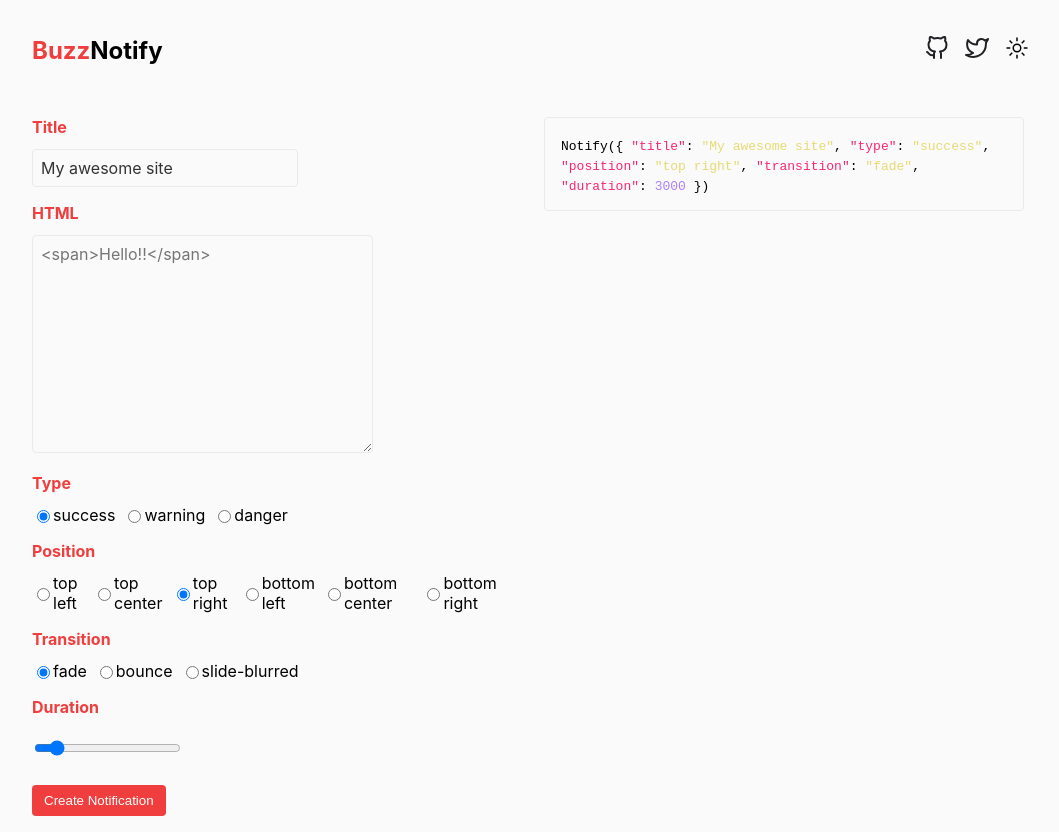
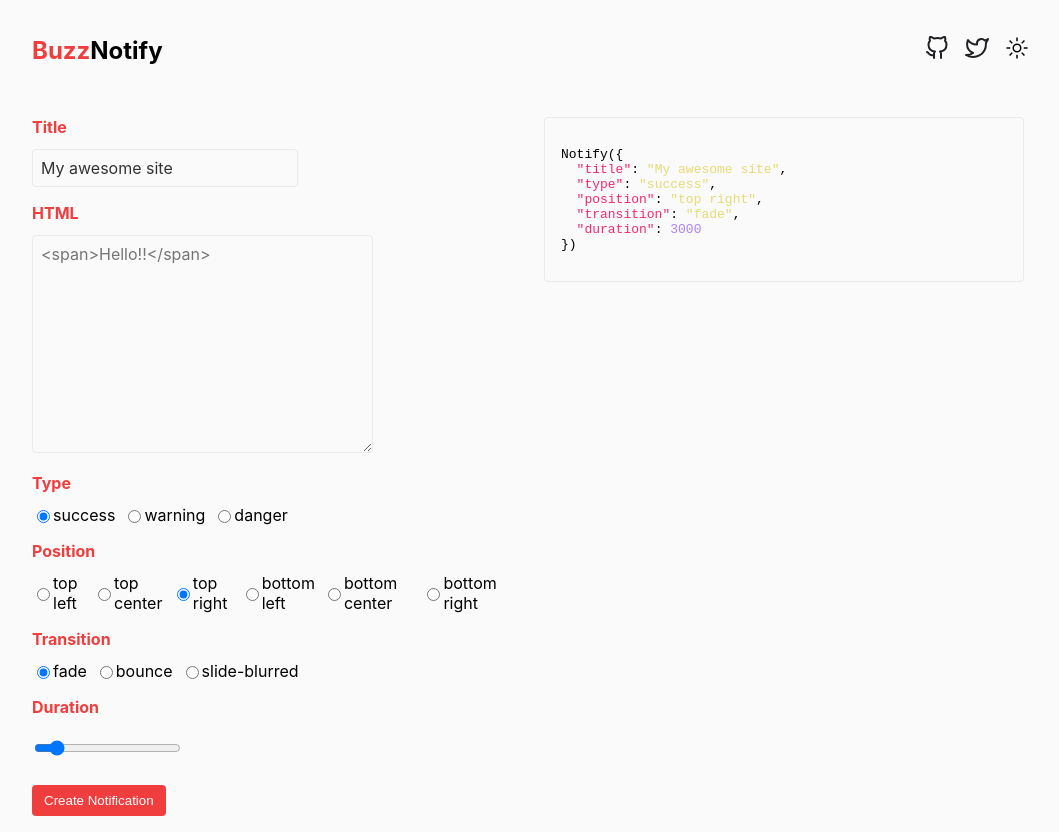
Before and after one commit to roberthgnz/buzz-notify-docs, a Vue app: page / in a window 1280 px wide. Shown: the whole page, without its empty margins (112-1171 px from the left). Built offline with nearby package versions, Linux system fonts and the light colour scheme.

Commit message:
fix: code preview

```diff
--- a/src/components/CodePreview.vue
+++ b/src/components/CodePreview.vue
@@ -1,6 +1,6 @@
 <template>
   <div class="code-preview">
-    <code v-html="preview"></code>
+    <pre v-html="preview"></pre>
   </div>
 </template>
 
```
